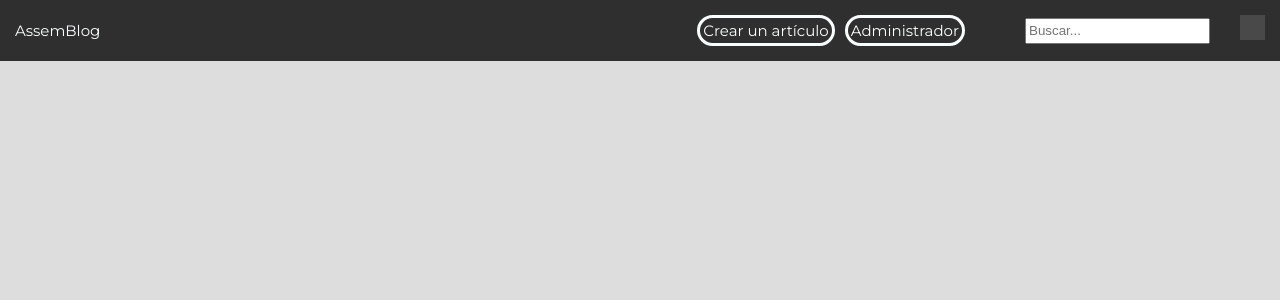
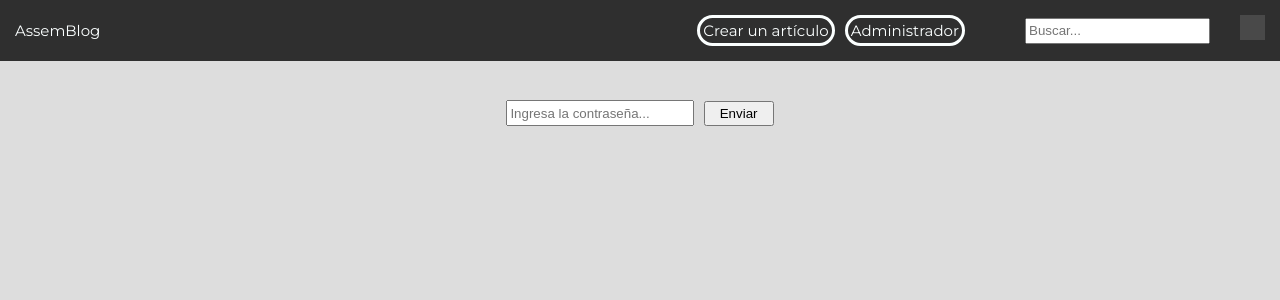
Before and after one commit to GROOTScorer/blog-tp, a React (Create React App) app: page /Admin in a window 1280 px wide. Shown: the top 300 px of the page. Built offline with nearby package versions, Linux system fonts and the light colour scheme; grey boxes are pictures that could not be loaded.

Commit message:
Algunos cambios al sitio

```diff
--- a/src/Admin.css
+++ b/src/Admin.css
@@ -0,0 +1,24 @@
+.containerAdmin{
+    width: 70%;
+    margin: 0 auto;
+    text-align: center;
+  }
+
+.contrasena{
+    width: 20%;
+    margin-bottom: 10px;
+    margin-top: 100px;
+}
+
+.enviarContrasena{
+    margin-left: 10px;
+    height: 25px;
+    width: 70px;
+    transition: 0.5s;
+}
+
+.enviarContrasena:hover{
+    cursor: pointer;
+    filter: invert(10%);
+    -webkit-filter: invert(10%);
+}
--- a/src/Admin.js
+++ b/src/Admin.js
@@ -7,11 +7,30 @@ function Titulo() {
     }, []);
   }
 
+  function handleSubmit(e)
+  {
+      e.preventDefault();
+  }
+
+function handleChange(e)
+{
+    let password = e.target.value;
+    let isPassword;
+    if(password === 'abcefg')
+    {
+        isPassword=true;
+    }
+}
+
 function Admin()
 {
     return(
-        <div>
+        <div className='containerAdmin'>
             <Titulo />
+            <form onSubmit={handleSubmit}>
+                <input className='contrasena' name='contrasena' placeholder='Ingresa la contraseña...' onChange={handleChange}></input>
+                <button className='enviarContrasena'>Enviar</button>
+            </form>
         </div>
     )
 }
--- a/src/Articulo.css
+++ b/src/Articulo.css
@@ -28,3 +28,8 @@ h1{
     width: 80%;
     height: 300px;
 }
+
+a{
+    color: black;
+    text-decoration: none;
+}
--- a/src/Articulo.js
+++ b/src/Articulo.js
@@ -1,5 +1,6 @@
 import { useParams } from 'react-router-dom';
 import './Articulo.css';
+import Markdown from 'react-markdown';
 import { useEffect, useState } from 'react';
 
 function Articulo() {
@@ -21,6 +22,7 @@ function Articulo() {
           .map(item => item.area);
 
         setBody(filteredBody);
+        console.log(filteredBody)
       }
   }, [titulo]);
 
@@ -63,11 +65,14 @@ function Articulo() {
   return (
     <div className='articulo'>
       <h1>{id}</h1>
-      {body.map((text, index) => (
+      {/* {body.map((text, index) => (
         <p key={index}>{text}</p>
-      ))}
+      ))} */}
+        <Markdown>
+            {body[0]}
+        </Markdown>
       <hr />
-      <h2>Comentarios</h2>
+      <a href='#Comentarios'><h2 id='Comentarios'>Comentarios</h2></a>
 
       <form className='crearComentario' onSubmit={handleSubmit}>
         <input className='autorComentario' name='autorComentario' placeholder='Comentador' value={comentario.autorComentario} onChange={handleChange}></input>
--- a/src/Crear.css
+++ b/src/Crear.css
@@ -6,6 +6,7 @@
     display: flex;
     align-self: center;
     justify-content: center;
+    text-align: center;
 }
 
 .containerCrear form > * {
--- a/src/Prevista.js
+++ b/src/Prevista.js
@@ -12,7 +12,7 @@ function Prevista(props){
                 <p className='autorprev'>{props.autor}</p>
             </Link>
             <img alt="" height="25px" width="25px" className='like' src='https://cdn-icons-png.flaticon.com/256/833/833472.png'></img>
-            <img alt="" height="25px" width="25px" className='comentario' src='https://upload.wikimedia.org/wikipedia/commons/5/50/Twitter_Reply.png'></img>
+            <Link to={'/posts/' + props.id + '#Comentarios'}><img alt="" height="25px" width="25px" className='comentario' src='https://upload.wikimedia.org/wikipedia/commons/5/50/Twitter_Reply.png'></img></Link>
         </div>
 
         </div>
```
